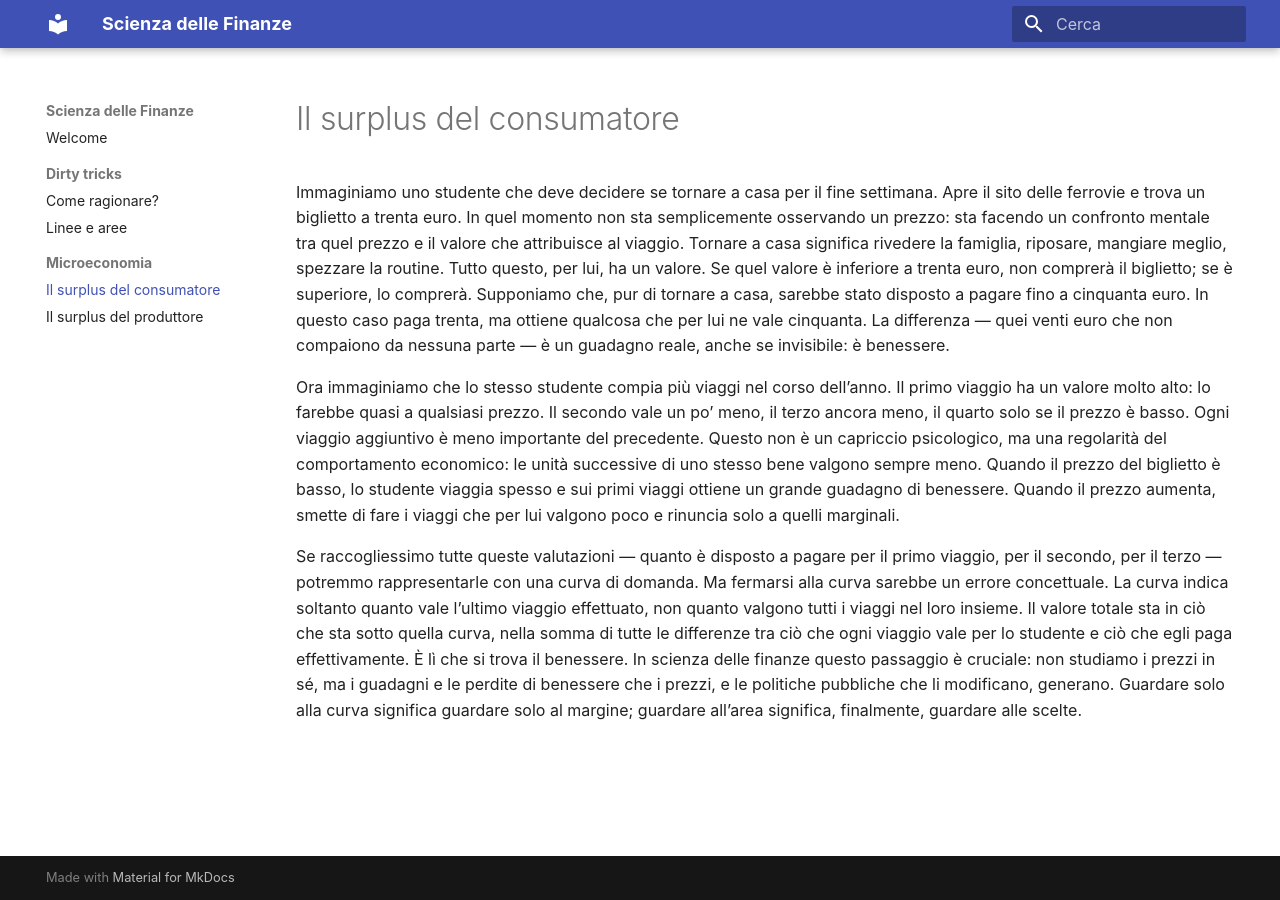
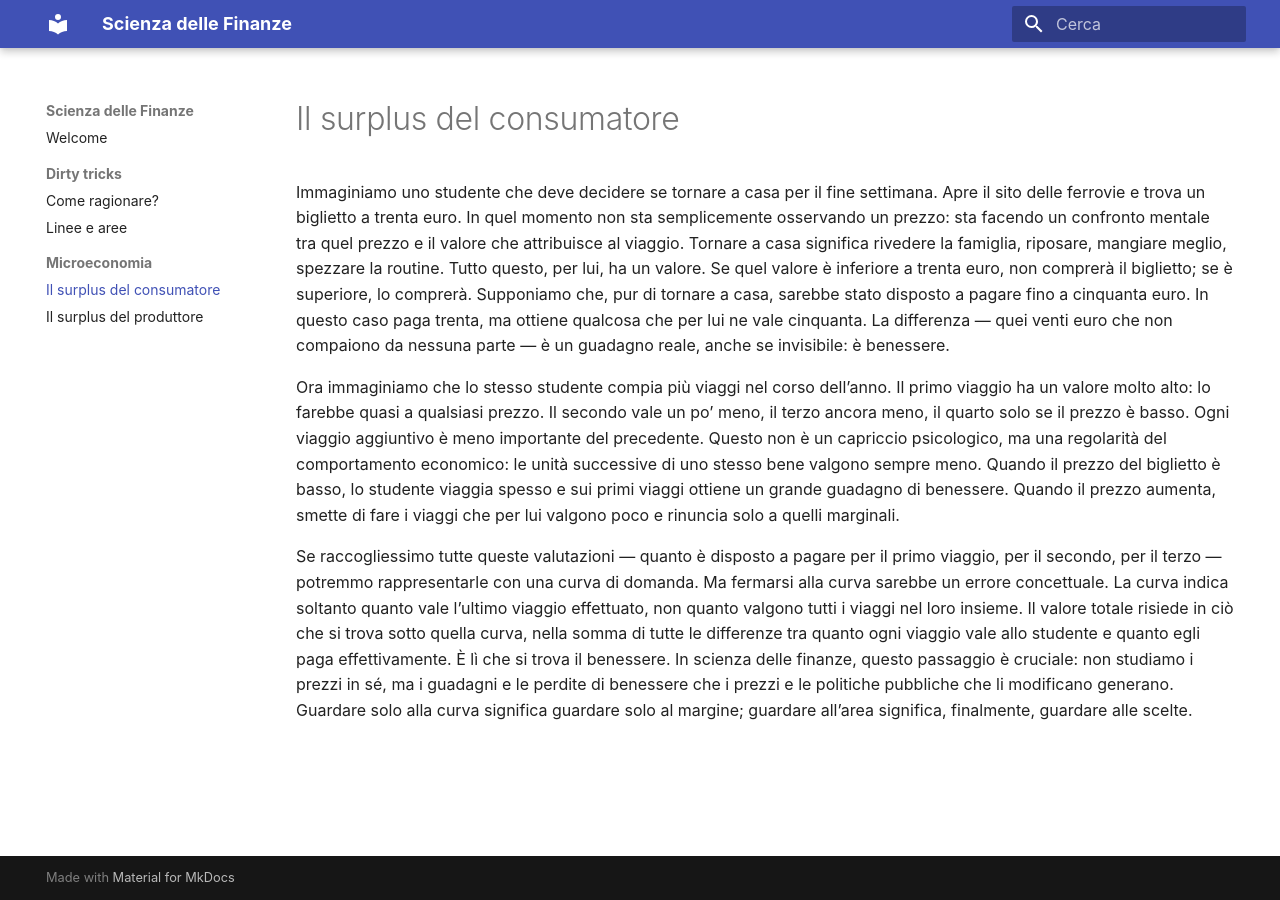
Before and after one commit to valeriofiloso/sdf-helper, an MkDocs documentation site: the page built from docs/Microeconomia/Il surplus del consumatore.md, in a window 1280 px wide. Built offline with MkDocs 1.6.1 and Material for MkDocs 9.7.7, drawn with Linux system fonts in a browser that asks for light colours; some web fonts are replaced.

Commit message:
vault backup: 2026-05-30 18:35:27

```diff
--- a/docs/Microeconomia/Il surplus del consumatore.md
+++ b/docs/Microeconomia/Il surplus del consumatore.md
@@ -2,4 +2,4 @@ Immaginiamo uno studente che deve decidere se tornare a casa per il fine settima
 
 Ora immaginiamo che lo stesso studente compia più viaggi nel corso dell’anno. Il primo viaggio ha un valore molto alto: lo farebbe quasi a qualsiasi prezzo. Il secondo vale un po’ meno, il terzo ancora meno, il quarto solo se il prezzo è basso. Ogni viaggio aggiuntivo è meno importante del precedente. Questo non è un capriccio psicologico, ma una regolarità del comportamento economico: le unità successive di uno stesso bene valgono sempre meno. Quando il prezzo del biglietto è basso, lo studente viaggia spesso e sui primi viaggi ottiene un grande guadagno di benessere. Quando il prezzo aumenta, smette di fare i viaggi che per lui valgono poco e rinuncia solo a quelli marginali.
 
-Se raccogliessimo tutte queste valutazioni — quanto è disposto a pagare per il primo viaggio, per il secondo, per il terzo — potremmo rappresentarle con una curva di domanda. Ma fermarsi alla curva sarebbe un errore concettuale. La curva indica soltanto quanto vale l’ultimo viaggio effettuato, non quanto valgono tutti i viaggi nel loro insieme. Il valore totale sta in ciò che sta sotto quella curva, nella somma di tutte le differenze tra ciò che ogni viaggio vale per lo studente e ciò che egli paga effettivamente. È lì che si trova il benessere. In scienza delle finanze questo passaggio è cruciale: non studiamo i prezzi in sé, ma i guadagni e le perdite di benessere che i prezzi, e le politiche pubbliche che li modificano, generano. Guardare solo alla curva significa guardare solo al margine; guardare all’area significa, finalmente, guardare alle scelte.
+Se raccogliessimo tutte queste valutazioni — quanto è disposto a pagare per il primo viaggio, per il secondo, per il terzo — potremmo rappresentarle con una curva di domanda. Ma fermarsi alla curva sarebbe un errore concettuale. La curva indica soltanto quanto vale l’ultimo viaggio effettuato, non quanto valgono tutti i viaggi nel loro insieme. Il valore totale risiede in ciò che si trova sotto quella curva, nella somma di tutte le differenze tra quanto ogni viaggio vale allo studente e quanto egli paga effettivamente. È lì che si trova il benessere. In scienza delle finanze, questo passaggio è cruciale: non studiamo i prezzi in sé, ma i guadagni e le perdite di benessere che i prezzi e le politiche pubbliche che li modificano generano. Guardare solo alla curva significa guardare solo al margine; guardare all’area significa, finalmente, guardare alle scelte.
```
Also changed, not shown: docs/Dirty tricks/Linee e aree.md (+1 -1 lines).
